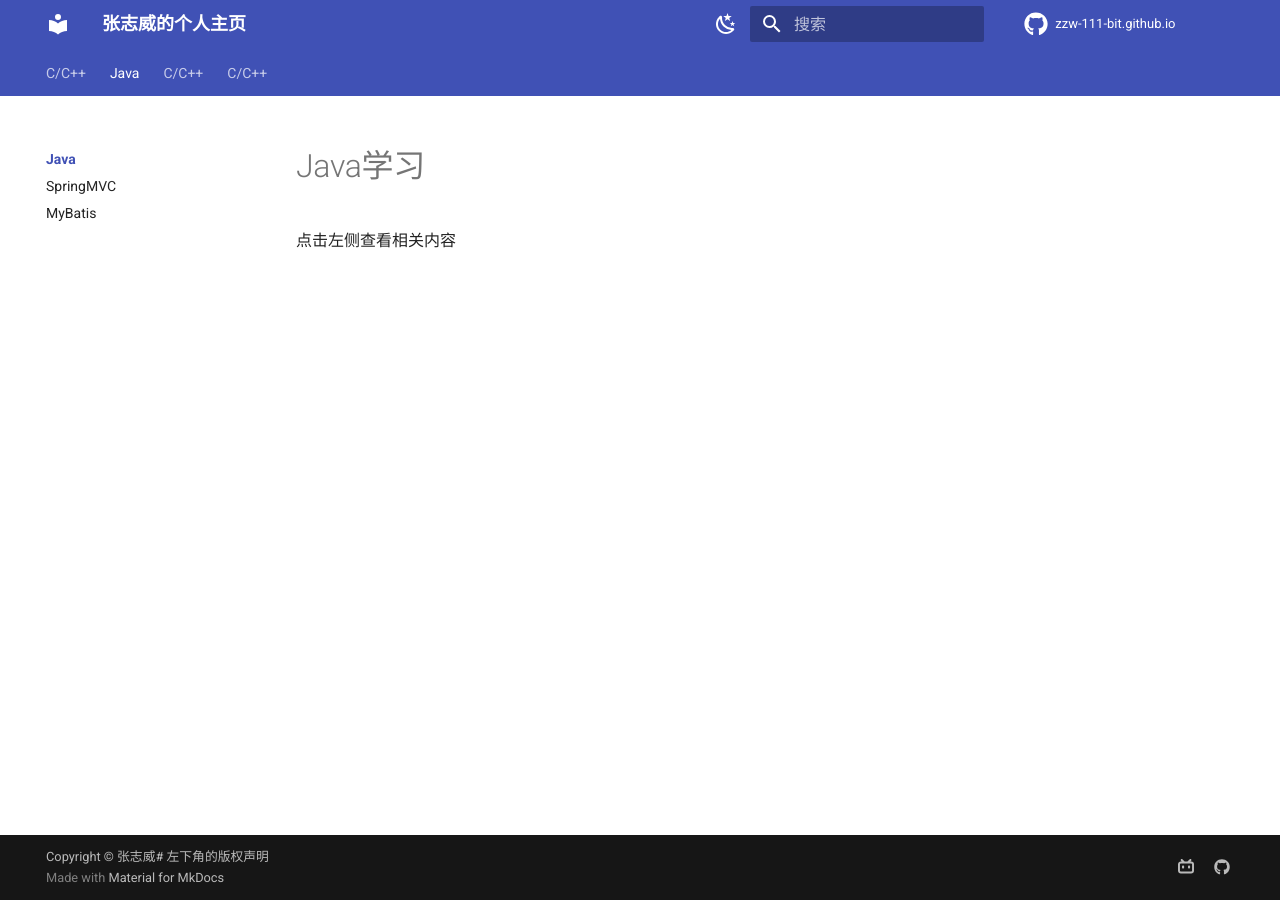
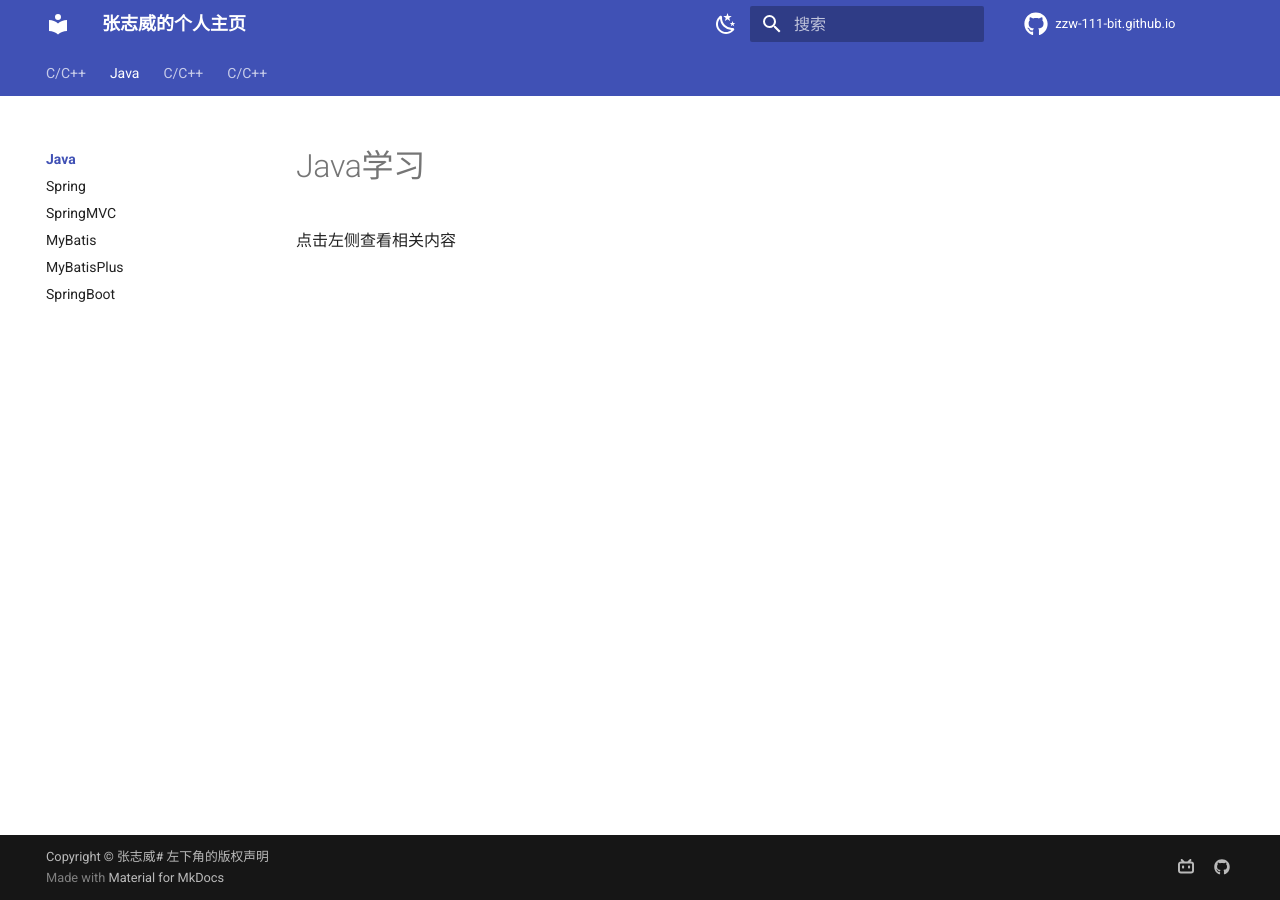
Before and after one commit to zzw-111-bit/zzw-111-bit.github.io, an MkDocs documentation site: the page built from docs/Java/index.md, in a window 1280 px wide. Built offline with MkDocs 1.6.1 and Material for MkDocs 9.7.7, drawn with Linux system fonts in a browser that asks for light colours; comment, search, counter and statistics services are not loaded.

Commit message:
add java files

```diff
--- a/mkdocs.yml
+++ b/mkdocs.yml
@@ -54,8 +54,11 @@ nav:
   - C/C++: test.md
   - Java:
     - Java/index.md
+    - Spring: Java/Spring/Spring5.pdf
     - SpringMVC: Java/SpringMVC/SpringMVCNotes.md
-    - MyBatis: Java/mybatis/SpringMVC.pdf
+    - MyBatis: Java/mybatis/MyBatis.pdf
+    - MyBatisPlus: Java/mybatis/MyBatisPlus.pdf
+    - SpringBoot: Java/SpringBoot/SpringBoot.pdf
   - Python: test.md
   - 关于: test.md
 
```
Also changed, not shown: 5 other files.
